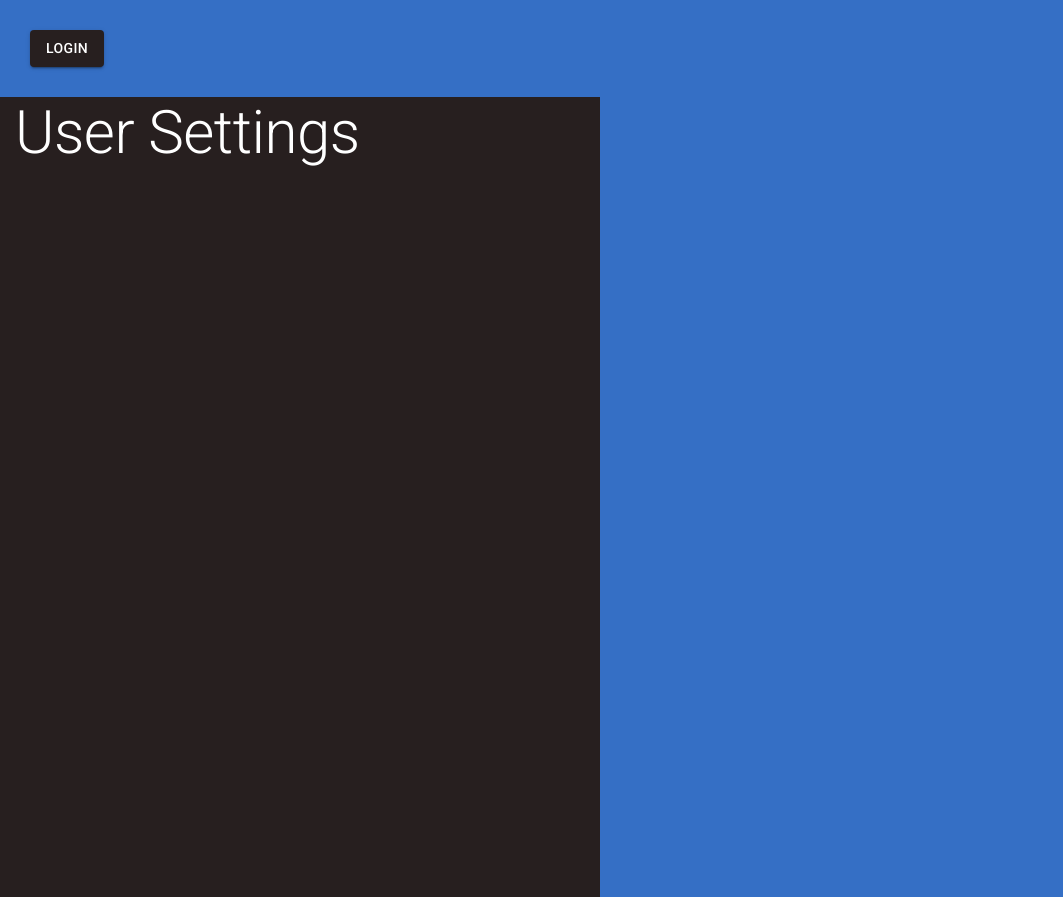
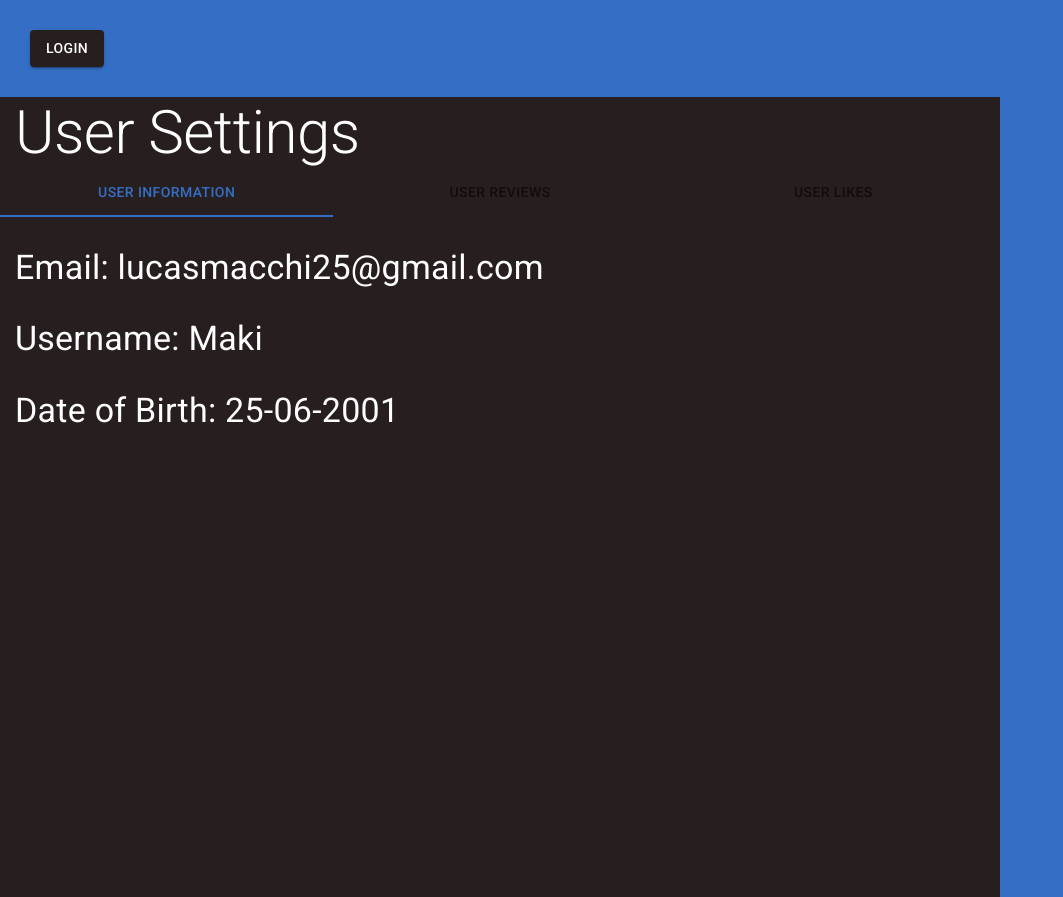
Before and after one commit to LucasMacchi/MovieRating_Client, a React (Create React App) app: page /user in a window 1280 px wide. Shown: the whole page, without its empty margins (0-1063 px from the left). Built offline with nearby package versions, Linux system fonts and the light colour scheme; no server answers.

Commit message:
panel for user info

```diff
--- a/src/Components/UserPanel/UserPanel.tsx
+++ b/src/Components/UserPanel/UserPanel.tsx
@@ -1,10 +1,71 @@
-import {Box, Button, Typography} from "@mui/material"
+import {Box, Button, Typography, Tab, Tabs} from "@mui/material"
+import { useState } from "react"
+import { useAppSelector, useAppDispatch } from "../../Store/hooks"
+export default function UserPanel () {
 
-export default function UserPanel () {
+
+    //const userGlobal = useAppSelector(state => state.userSlice)
+    const userGlobal = {
+        email: "lucasmacchi25@gmail.com",
+        username: "Maki",
+        dateBirth: "25-06-2001"
+    }
+
+    const [tabValue, setTabValue] = useState(0)
+    const [info, setInfo] = useState({
+        info: true,
+        reviews: false,
+        likes: false
+    })
+
+    const handleChangeTab = (event: React.SyntheticEvent, v: number) => {
+        setTabValue(v);
+        switch(v){
+            case 0: {setInfo({info: true, reviews: false, likes: false}); break;}
+            case 1: {setInfo({info: false, reviews: true, likes: false}); break;}
+            case 2: {setInfo({info: false, reviews: false, likes: true}); break;}
+        }
+    }
+
+    const shower = () => {
+        //THIS RETURNS THE PANEL WITH THE USER INFORMATION
+        if(info.info){
+            return(
+                <Box marginLeft="15px" >
+                    <Typography marginTop="30px" variant="h4" color="white">{"Email: "+userGlobal.email}</Typography>
+                    <Typography marginTop="30px" variant="h4" color="white">{"Username: "+userGlobal.username}</Typography>
+                    <Typography marginTop="30px" variant="h4" color="white">{"Date of Birth: "+userGlobal.dateBirth}</Typography>
+
+                </Box>
+            )
+        }
+        //---------------------------------------------------------------------------------//
+        //THIS RETURNS THE PANEL WITH THE USER LIKES
+        if(info.likes){
+            return(
+                <h1>LIKES</h1>
+            )
+        }
+        //---------------------------------------------------------------------------------//
+        //THIS RETURNS THE PANEL WITH THE USER REVIEWS
+        if(info.reviews){
+            return(
+                <h1>REVIEWS</h1>
+            )
+        }
+        //---------------------------------------------------------------------------------//
+    }
+
     return(
         <div>
-            <Box height="100vh" sx={{width: 600, background: "#271f1f"}} >
+            <Box height="100vh" sx={{width: 1000, background: "#271f1f"}} >
                 <Typography variant="h2" color="white" marginLeft="15px">User Settings</Typography>
+                <Tabs value={tabValue} variant="fullWidth" onChange={handleChangeTab} >
+                    <Tab label="User Information" />
+                    <Tab label="User Reviews" />
+                    <Tab label="User Likes" />
+                </Tabs>
+                {shower()}
             </Box>
         </div>
     )
```
